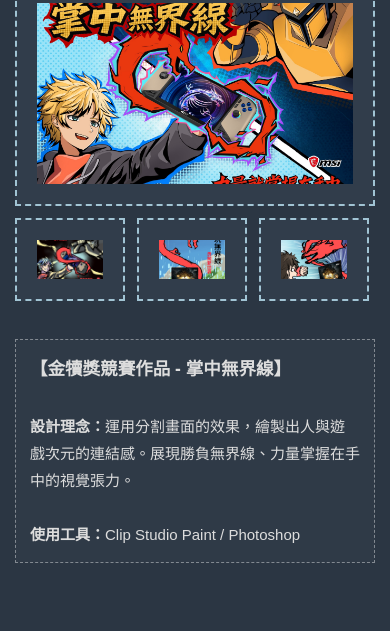
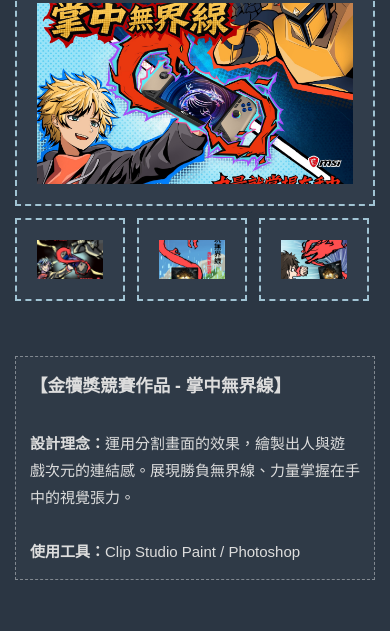
Before and after one commit to lanblue0511/1123221portfono, a plain HTML site: page index.html in a window 390 px wide. Shown: the part 5156-5787 px from the top of the page. Drawn offline with Linux system fonts and the light colour scheme.

Commit message:
Update index.html

```diff
--- a/index.html
+++ b/index.html
@@ -902,6 +902,28 @@
     max-height: none !important;
     box-sizing: border-box;
 }
+
+.work-sub-images {
+        display: flex !important;
+        overflow-x: auto !important;
+        flex-wrap: nowrap !important;
+        gap: 12px;
+        margin-top: 12px;
+        padding-bottom: 10px;
+        -webkit-overflow-scrolling: touch;
+    }
+
+    .work-sub-images .placeholder-img,
+    .work-sub-images .work-thumb {
+        flex: 0 0 110px !important;
+        aspect-ratio: 4 / 3 !important;
+    }
+
+    /* 確保文字區塊不會被圖片推擠 */
+    .works-grid > div:not(.work-card) {
+        width: 100% !important;
+        margin-top: 15px;
+    }
 
     /* 讓右側文字區塊更穩定 */
     .works-grid > div:not(.work-card) {
```
